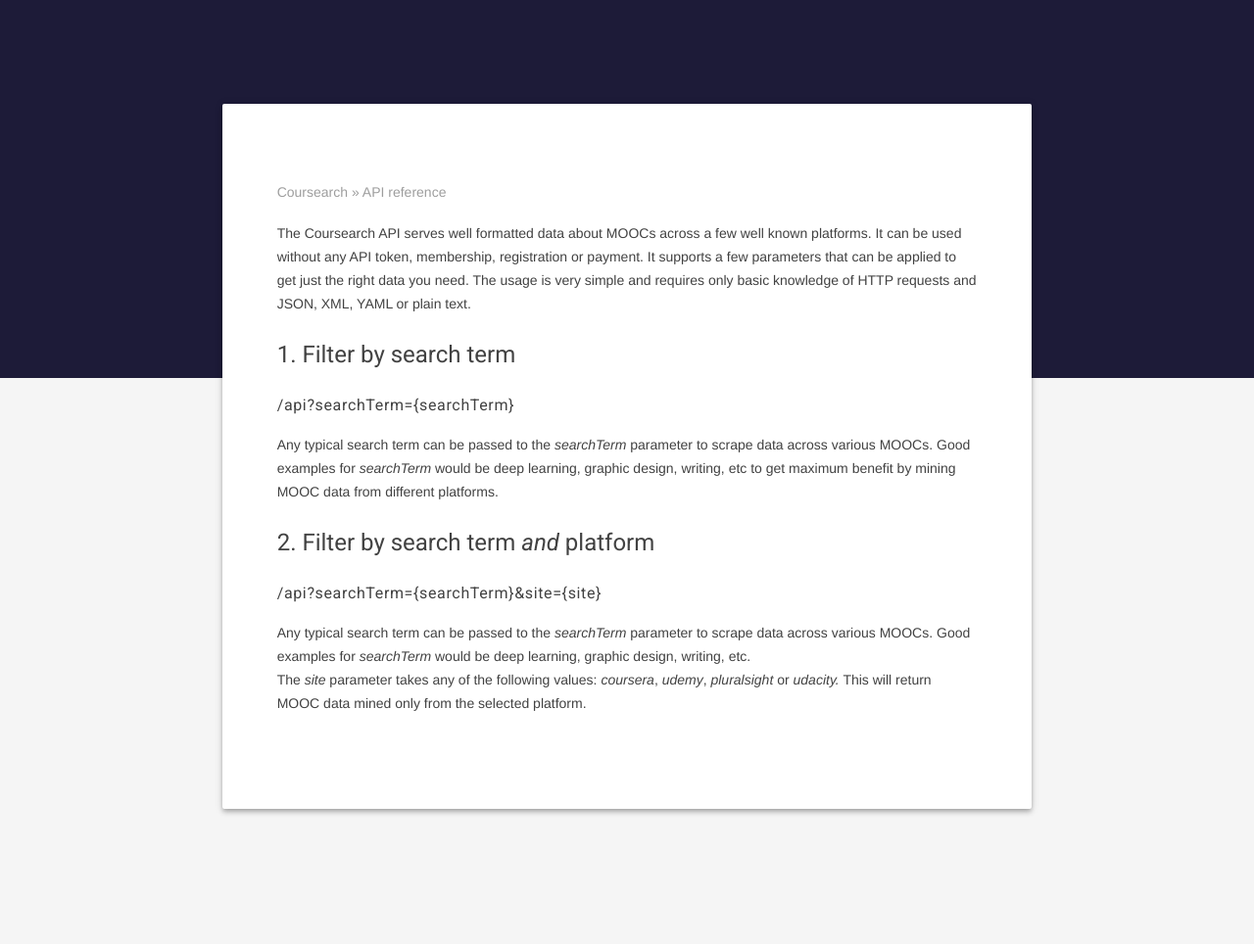
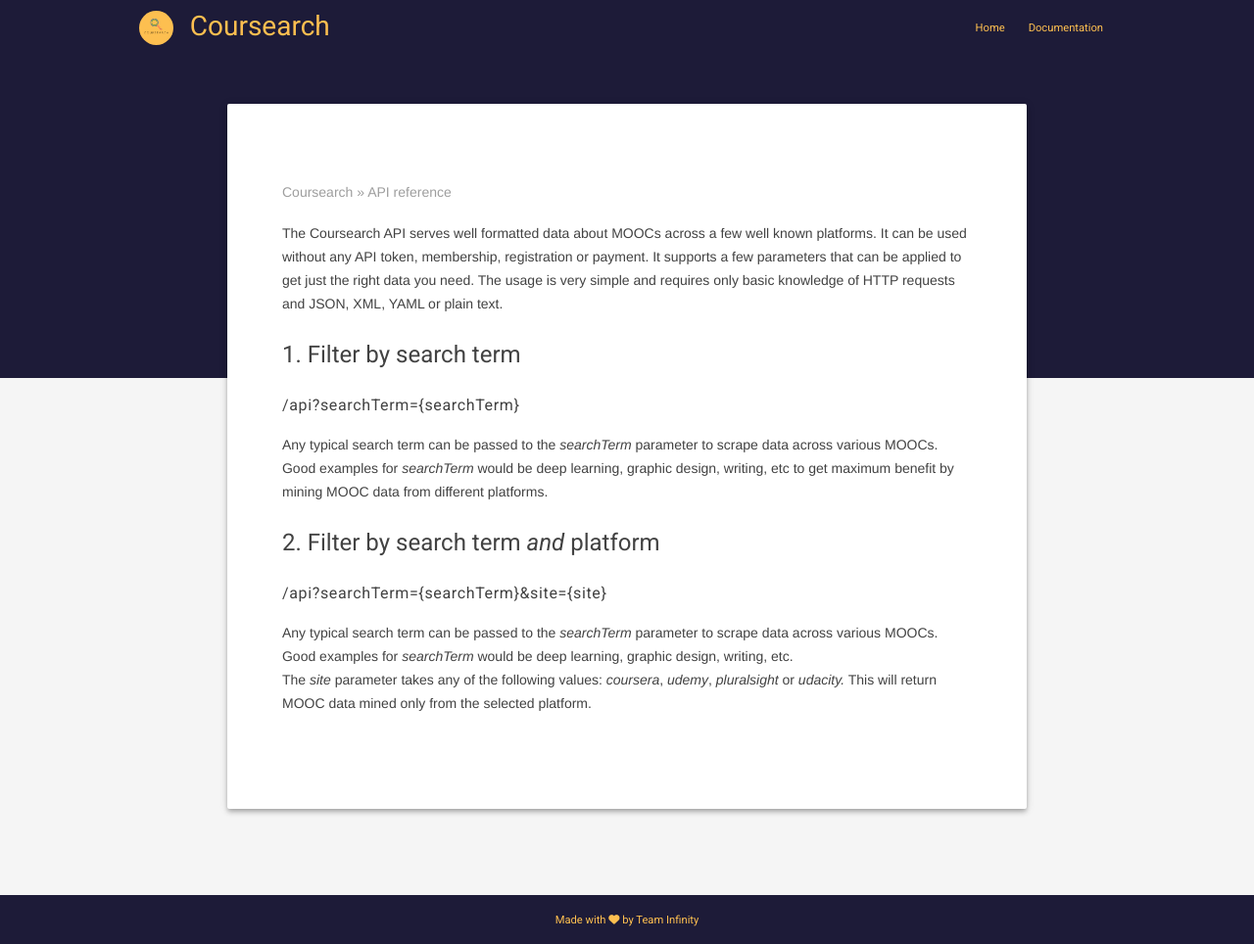
Before and after one commit to RitikMody/Coursearch, a Flask app: page /docs in a window 1280 px wide. Shown: the whole page at 98% size. Run offline with Flask 2, Linux system fonts and the light colour scheme; some libraries are stand-ins or nearby versions.

Commit message:
templates update

```diff
--- a/templates/docs.html
+++ b/templates/docs.html
@@ -21,6 +21,7 @@
 	<meta http-equiv="X-UA-Compatible" content="IE=edge">
 	<meta name="description" content="A front-end template that helps you build fast, modern mobile web apps.">
 	<meta name="viewport" content="width=device-width, initial-scale=1.0, minimum-scale=1.0">
+	<link rel="icon" href="images/circle-cropped.png" class="avatar">
 	<title>Coursearch API</title>
 
 	<!-- Add to homescreen for Chrome on Android -->
@@ -33,6 +34,12 @@
 	<meta name="apple-mobile-web-app-title" content="Material Design Lite">
 	<link rel="apple-touch-icon-precomposed" href="images/ios-desktop.png">
 
+	<link rel="stylesheet" href="https://stackpath.bootstrapcdn.com/bootstrap/4.5.2/css/bootstrap.min.css" integrity="sha384-JcKb8q3iqJ61gNV9KGb8thSsNjpSL0n8PARn9HuZOnIxN0hoP+VmmDGMN5t9UJ0Z" crossorigin="anonymous">
+	<script src="https://code.jquery.com/jquery-3.5.1.slim.min.js" integrity="sha384-DfXdz2htPH0lsSSs5nCTpuj/zy4C+OGpamoFVy38MVBnE+IbbVYUew+OrCXaRkfj" crossorigin="anonymous"></script>
+	<script src="https://cdn.jsdelivr.net/npm/popper.js@1.16.1/dist/umd/popper.min.js" integrity="sha384-9/reFTGAW83EW2RDu2S0VKaIzap3H66lZH81PoYlFhbGU+6BZp6G7niu735Sk7lN" crossorigin="anonymous"></script>
+	<script src="https://stackpath.bootstrapcdn.com/bootstrap/4.5.2/js/bootstrap.min.js" integrity="sha384-B4gt1jrGC7Jh4AgTPSdUtOBvfO8shuf57BaghqFfPlYxofvL8/KUEfYiJOMMV+rV" crossorigin="anonymous"></script>
+
+
 	<!-- Tile icon for Win8 (144x144 + tile color) -->
 	<meta name="msapplication-TileImage" content="images/touch/ms-touch-icon-144x144-precomposed.png">
 	<meta name="msapplication-TileColor" content="#3372DF">
@@ -43,11 +50,14 @@
 	<!--
 		<link rel="canonical" href="http://www.example.com/">
 	-->
-
+	<script src="https://kit.fontawesome.com/02a9b21a1c.js" crossorigin="anonymous"></script>
 	<link rel="stylesheet" href="https://fonts.googleapis.com/css?family=Roboto:regular,bold,italic,thin,light,bolditalic,black,medium&amp;lang=en">
 	<link rel="stylesheet" href="https://fonts.googleapis.com/icon?family=Material+Icons">
 	<link rel="stylesheet" href="https://code.getmdl.io/1.3.0/material.teal-red.min.css">
+	<script src="https://stackpath.bootstrapcdn.com/bootstrap/4.5.2/js/bootstrap.min.js" integrity="sha384-B4gt1jrGC7Jh4AgTPSdUtOBvfO8shuf57BaghqFfPlYxofvL8/KUEfYiJOMMV+rV" crossorigin="anonymous"></script>
+
 	<link rel="stylesheet" href="../static/css/docs.css">
+	<link rel="stylesheet" href="../static/css/styles.css">
 	<style>
 		#view-source {
 			position: fixed;
@@ -62,8 +72,27 @@
 </head>
 <body>
 	<div class="demo-layout mdl-layout mdl-layout--fixed-header mdl-js-layout mdl-color--grey-100">
-		<div class="demo-ribbon"></div>
-		<main class="demo-main mdl-layout__content">
+		<div class="demo-ribbon nav-docs">
+			<nav class="navbar navbar-expand-lg nav-adjust">
+				<a class="navbar-brand" href="/"><img src="static/images/Coursearch.png" alt="image" class="nav-icon">Coursearch</a>
+				<button class="navbar-toggler" type="button" data-toggle="collapse" data-target="#navbarSupportedContent" aria-controls="navbarSupportedContent" aria-expanded="false" aria-label="Toggle navigation">
+			<span class="navbar-toggler-icon">
+			  <i class="fa fa-navicon" class="hamburger"></i>
+			</span>
+		  </button>
+				<div class="collapse navbar-collapse" id="navbarSupportedContent">
+					<ul class="navbar-nav ml-auto">
+						<li class="nav-item">
+							<a href="/" class="nav-link">Home</a>
+						</li>
+						<li class="nav-item">
+							<a href="#docs" class="nav-link">Documentation</a>
+						</li>
+					</ul>
+				</div>
+			</nav>
+		</div>
+		<main class="demo-main mdl-layout__content" id="docs">
 			<div class="demo-container mdl-grid">
 				<div class="mdl-cell mdl-cell--2-col mdl-cell--hide-tablet mdl-cell--hide-phone"></div>
 				<div class="demo-content mdl-color--white mdl-shadow--4dp content mdl-color-text--grey-800 mdl-cell mdl-cell--8-col">
@@ -89,9 +118,14 @@
 						The <em>site</em> parameter takes any of the following values: <em>coursera</em>, <em>udemy</em>, <em>pluralsight</em> or <em>udacity.</em> This will return MOOC data mined only from the selected platform.
 					</p>
 				</div>
+
 			</div>
+			<footer class="res-footer">
+				<p class="footer-new">Made with <i class="fas fa-heart"></i> by Team Infinity</p>
+			</footer>
 		</main>
 	</div>
+
 
 	<script src="https://code.getmdl.io/1.3.0/material.min.js"></script>
 </body>
```
Also changed, not shown: templates/home.html (+9 -6 lines), templates/results.html (+7 -3 lines).
